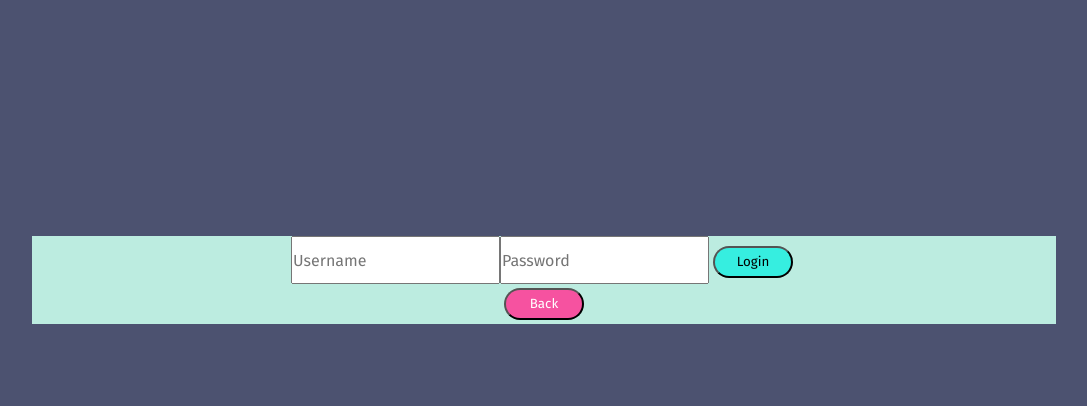
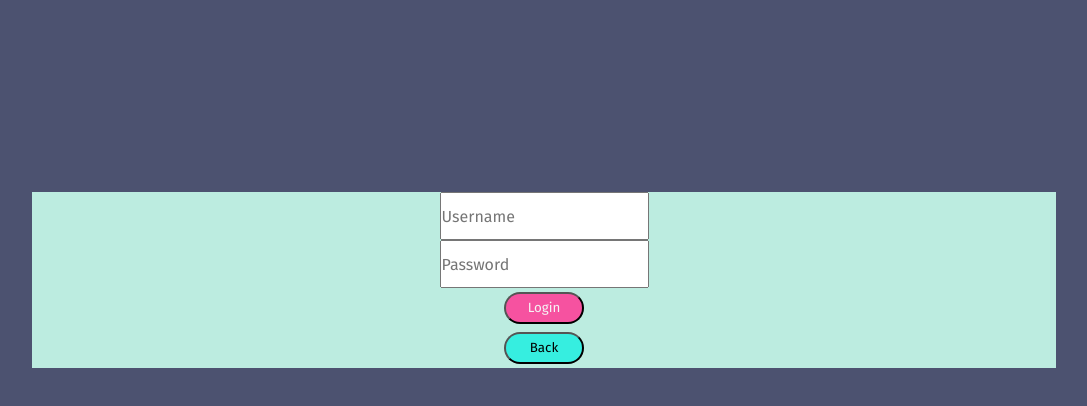
Before and after one commit to jmsdevx/scifi-cyoa, a React (Create React App) app: page / in a window 1280 px wide. Both pictures are taken after a click on the button "Log In". Shown: the top 406 px of the page, without its empty margins (96-1183 px from the left). Built offline with nearby package versions, Linux system fonts and the light colour scheme.

Commit message:
swap button colors

```diff
--- a/src/App.scss
+++ b/src/App.scss
@@ -67,6 +67,9 @@ nav {
     top: 35%;
     left: 50%;
     transform: translate(-50%, -50%);
+    display: flex;
+    flex-direction: column;
+    align-items: center;
   }
 
   button {
@@ -74,12 +77,13 @@ nav {
     width: 5rem;
     border-radius: 9999em;
     margin: 0.25rem;
-    background: $main;
+    background: $action;
+    color: whitesmoke;
   }
 
   .closebutton {
-    background: $action;
-    color: white;
+    background: $main;
+    color: black;
   }
 }
 
@@ -100,3 +104,10 @@ nav {
     background: $main;
   }
 }
+
+.form {
+  display: flex;
+  flex-direction: column;
+  justify-content: center;
+  align-items: center;
+}
--- a/src/layout/Login.js
+++ b/src/layout/Login.js
@@ -37,7 +37,7 @@ class Login extends Component {
     }
     return (
       <div>
-        <form onSubmit={this.handleSubmit}>
+        <form className="form" onSubmit={this.handleSubmit}>
           <input
             value={this.state.username}
             type="username"
--- a/src/layout/SignUp.js
+++ b/src/layout/SignUp.js
@@ -37,7 +37,7 @@ class Signup extends Component {
     }
     return (
       <div>
-        <form onSubmit={this.handleSubmit}>
+        <form className="form" onSubmit={this.handleSubmit}>
           <input
             value={this.state.username}
             type="username"
```
